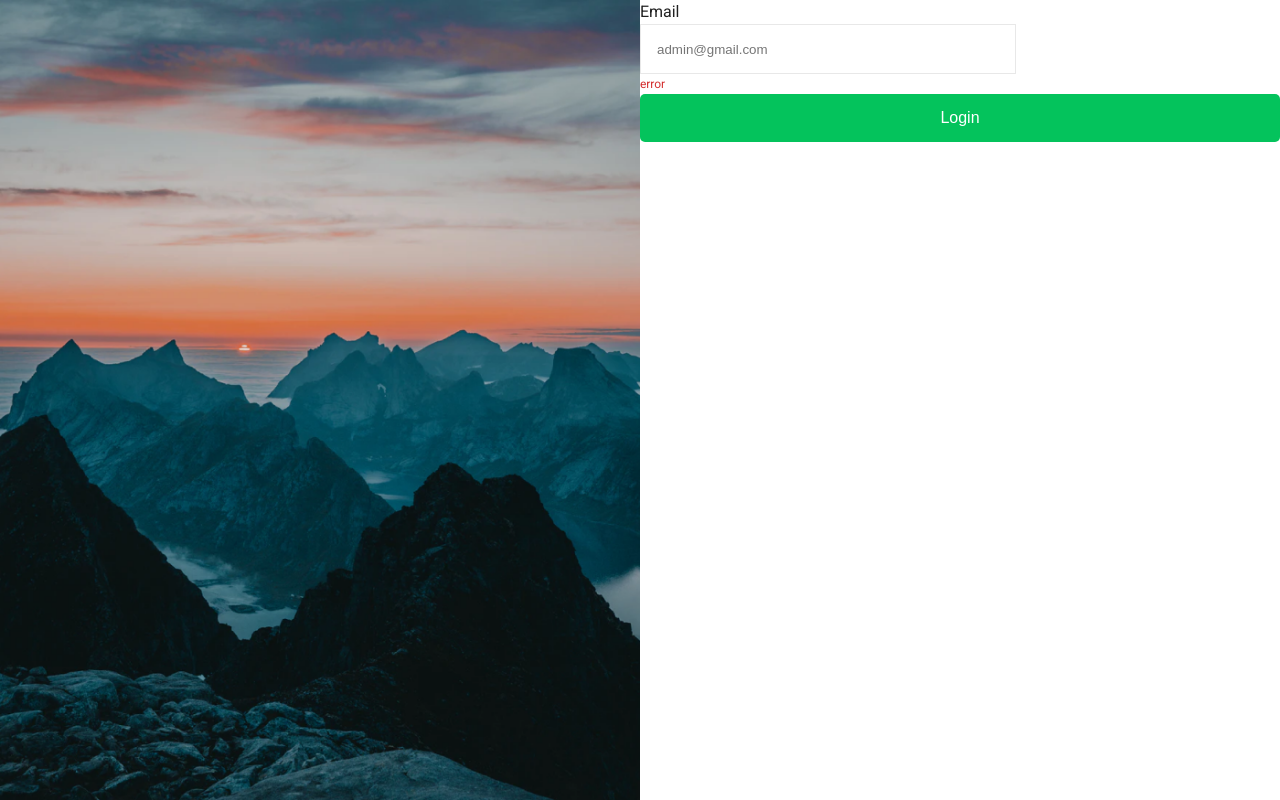
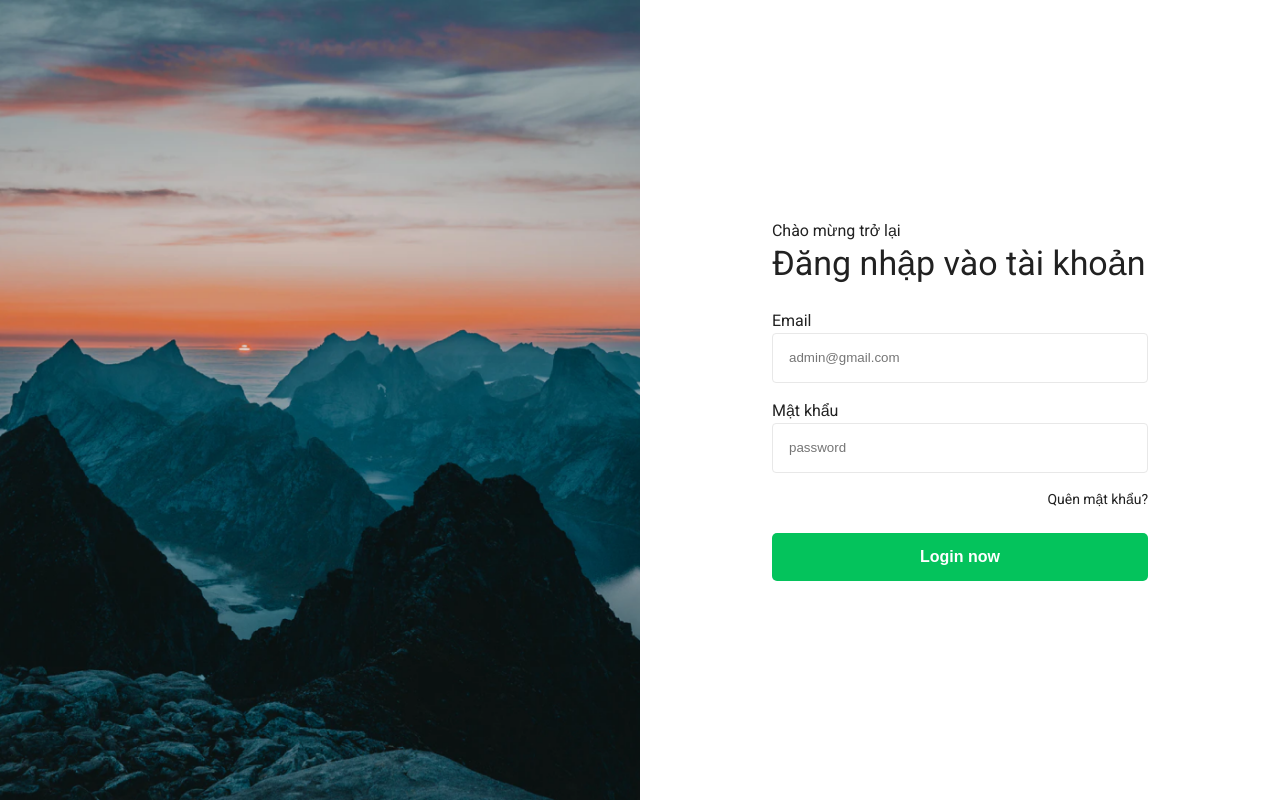
Before and after one commit to zinza-d2-training/long-react, a React (Create React App) app: page /login in a window 1280 px wide. Built offline with nearby package versions, Linux system fonts and the light colour scheme; a web font is replaced by a local one.

Commit message:
UI form login

```diff
--- a/src/components/InputField/index.tsx
+++ b/src/components/InputField/index.tsx
@@ -10,6 +10,7 @@ interface IProps extends HTMLAttributes<HTMLInputElement> {
   name?: string;
   error?: string;
   fullWidth?: boolean;
+  type?: string;
 }
 
 const InputField = (props: IProps) => {
@@ -23,6 +24,7 @@ const InputField = (props: IProps) => {
     border: 1px solid #e8e8e8;
     outline: none;
     padding: 0 16px;
+    border-radius: 4px;
   `;
 
   const labelStyle: Interpolation<Theme> = css`
--- a/src/components/PrimaryButton/index.tsx
+++ b/src/components/PrimaryButton/index.tsx
@@ -22,6 +22,7 @@ const PrimaryButton: FC<IProps> = (props) => {
     padding: 15px;
     width: ${fullWidth ? '100%' : 'auto'};
     cursor: pointer;
+    font-weight: bold;
   `;
   return (
     <button {...buttonProps} css={buttonStyle}>
--- a/src/pages/Login/index.tsx
+++ b/src/pages/Login/index.tsx
@@ -1,4 +1,4 @@
-import { Grid } from '@mui/material';
+import { Divider, Grid, Typography } from '@mui/material';
 import { Box } from '@mui/system';
 import InputField from 'components/InputField';
 import PrimaryButton from 'components/PrimaryButton';
@@ -17,13 +17,41 @@ const Login = () => {
           />
         </Grid>
         <Grid item xs={6}>
-          <Box>
-            <InputField
-              placeholder="admin@gmail.com"
-              label="Email"
-              error="error"
-            />
-            <PrimaryButton fullWidth>Login</PrimaryButton>
+          <Box
+            sx={{
+              minHeight: '100vh',
+              display: 'flex',
+              justifyContent: 'center',
+              alignItems: 'center'
+            }}>
+            <Box
+              component="form"
+              sx={{
+                width: '376px'
+              }}>
+              <Typography variant="body1">Chào mừng trở lại</Typography>
+              <Typography variant="h4" mb={3}>
+                Đăng nhập vào tài khoản
+              </Typography>
+              <Box mb={2}>
+                <InputField placeholder="admin@gmail.com" label="Email" />
+              </Box>
+              <Box mb={2}>
+                <InputField
+                  placeholder="password"
+                  label="Mật khẩu"
+                  type="password"
+                />
+              </Box>
+              <Typography
+                variant="body2"
+                mb={3}
+                align="right"
+                sx={{ cursor: 'pointer' }}>
+                Quên mật khẩu?
+              </Typography>
+              <PrimaryButton fullWidth>Login now</PrimaryButton>
+            </Box>
           </Box>
         </Grid>
       </Grid>
```
